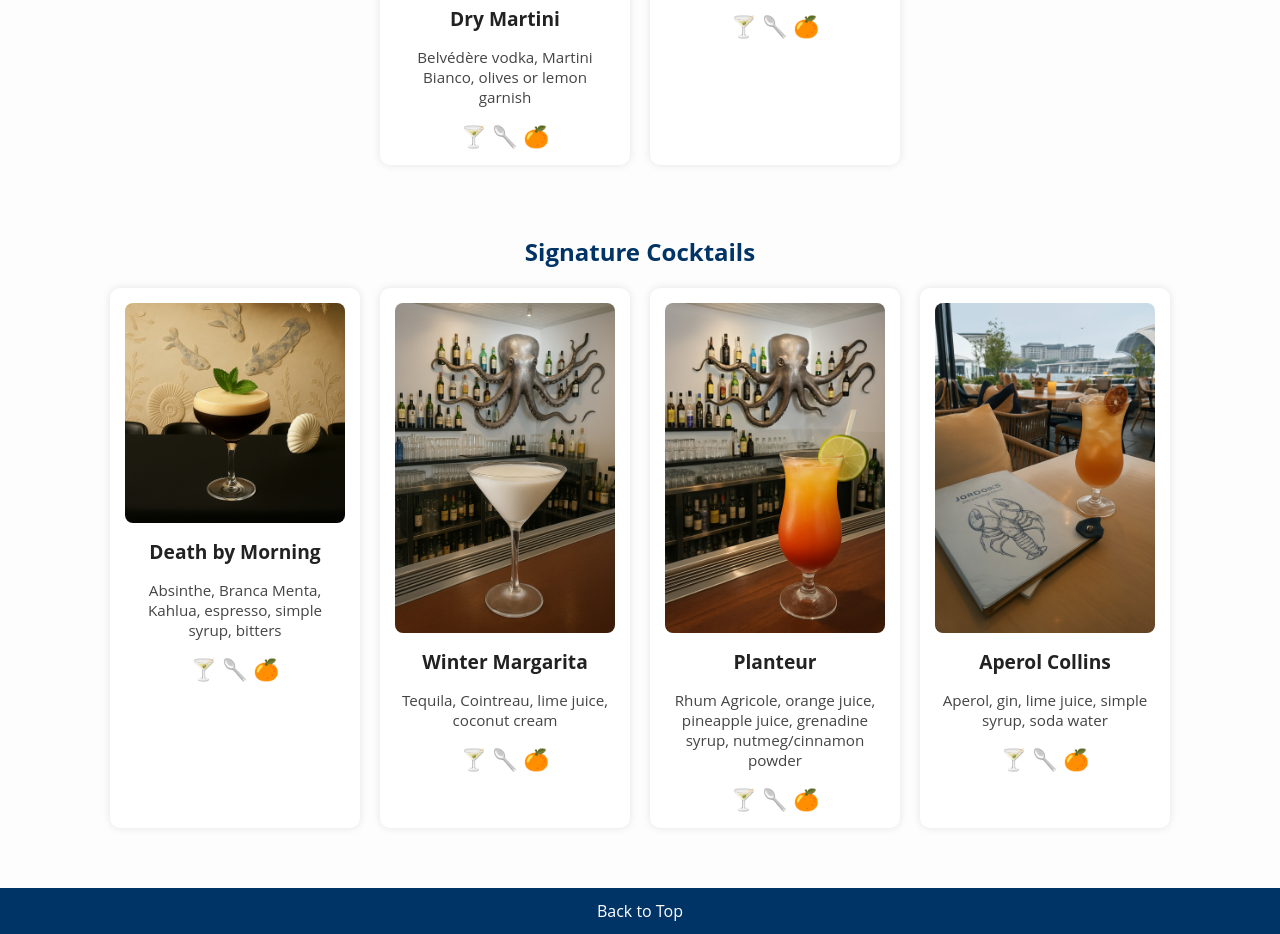
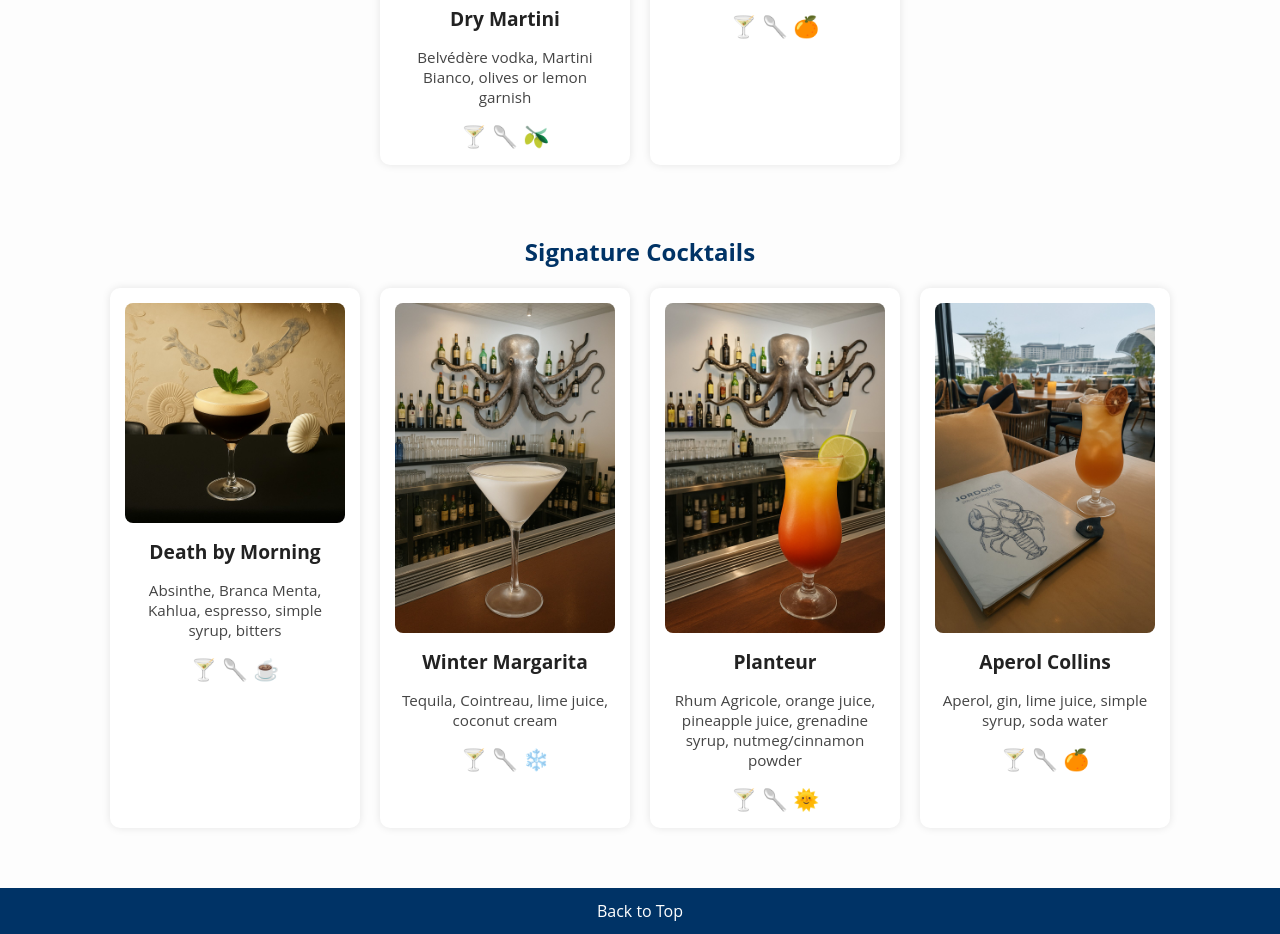
Before and after one commit to syl2122/Jordons-cocktails-menu-, a plain HTML site: page index.html in a window 1280 px wide. Shown: the part 663-1597 px from the top of the page. Drawn offline with Linux system fonts and the light colour scheme; files whose address does not match are found by name.

Commit message:
Update index.html

```diff
--- a/index.html
+++ b/index.html
@@ -21,7 +21,7 @@
             <img src="images/dry_martini.png" alt="Dry Martini">
             <h3>Dry Martini</h3>
             <p>Belvédère vodka, Martini Bianco, olives or lemon garnish</p>
-            <div class="icons">🍸 🥄 🍊</div>
+            <div class="icons">🍸 🥄 🫒</div>
         </div>
 
         <div class="card">
@@ -40,21 +40,21 @@
             <img src="images/death_by_morning.png" alt="Death by Morning">
             <h3>Death by Morning</h3>
             <p>Absinthe, Branca Menta, Kahlua, espresso, simple syrup, bitters</p>
-            <div class="icons">🍸 🥄 🍊</div>
+            <div class="icons">🍸 🥄 ☕️</div>
         </div>
 
         <div class="card">
             <img src="images/winter_margarita.png" alt="Winter Margarita">
             <h3>Winter Margarita</h3>
             <p>Tequila, Cointreau, lime juice, coconut cream</p>
-            <div class="icons">🍸 🥄 🍊</div>
+            <div class="icons">🍸 🥄 ❄️</div>
         </div>
 
         <div class="card">
             <img src="images/planteur.png" alt="Planteur">
             <h3>Planteur</h3>
             <p>Rhum Agricole, orange juice, pineapple juice, grenadine syrup, nutmeg/cinnamon powder</p>
-            <div class="icons">🍸 🥄 🍊</div>
+            <div class="icons">🍸 🥄 🌞</div>
         </div>
 
         <div class="card">
```
